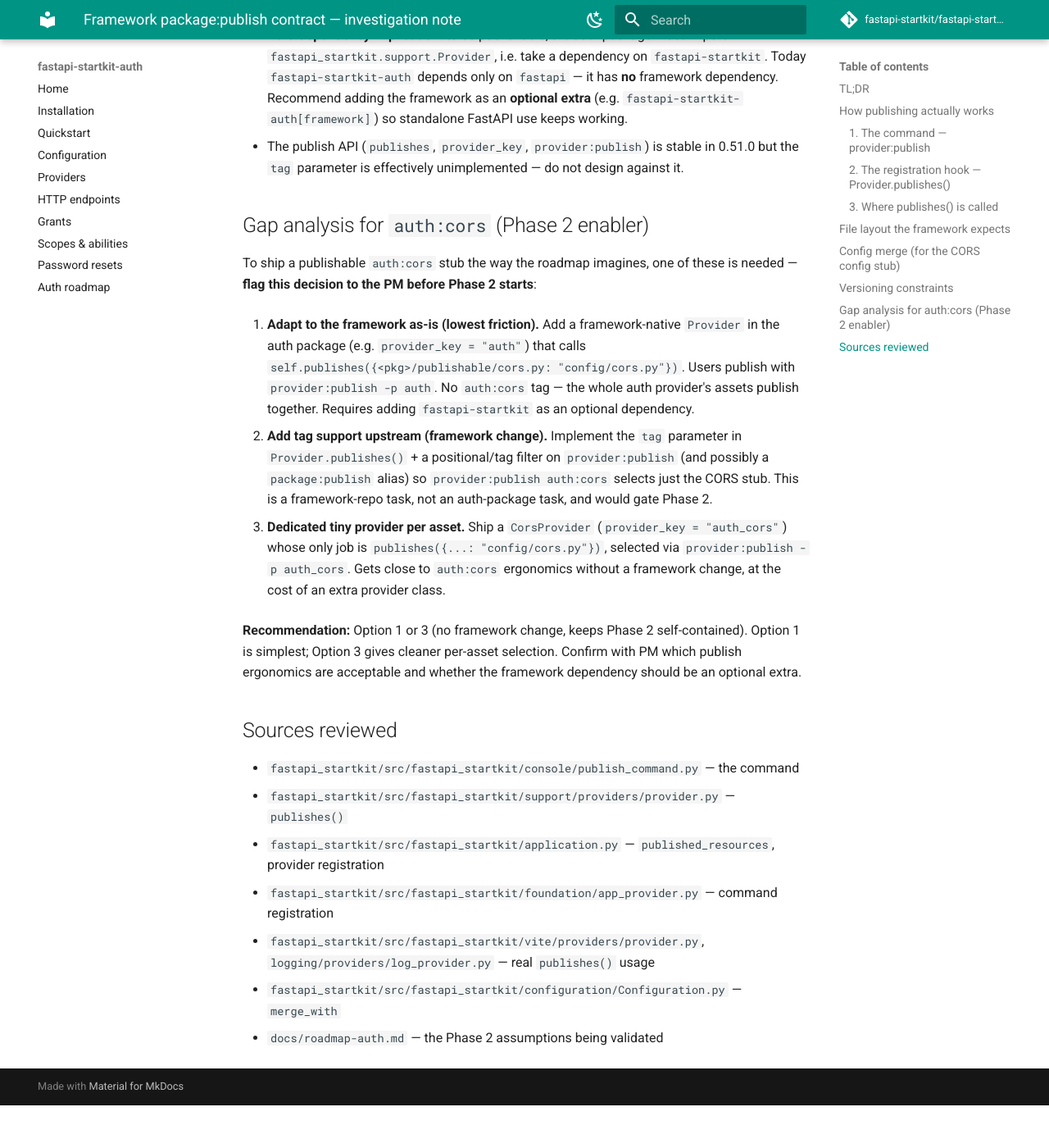
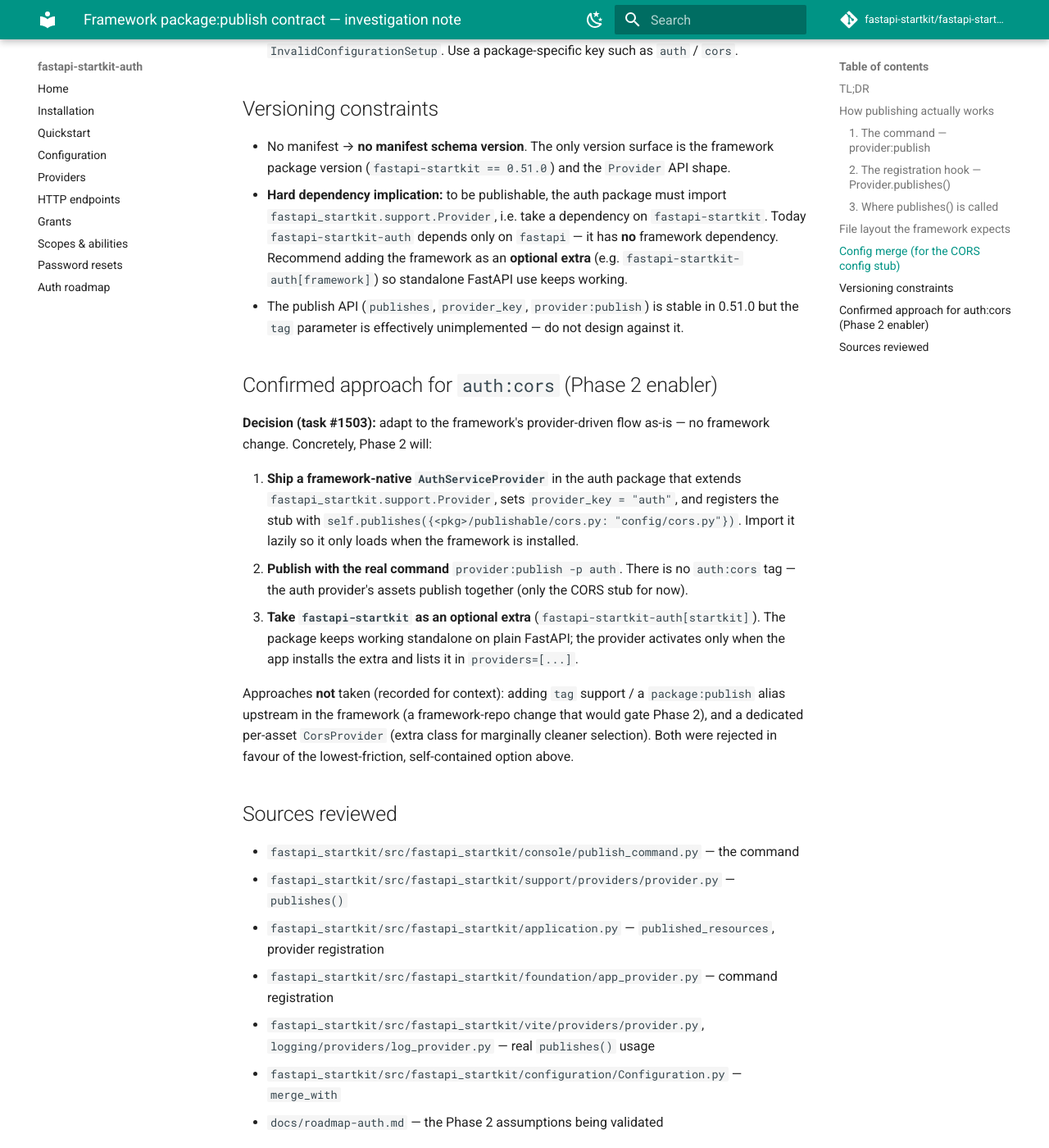
Before and after one commit to fastapi-startkit/fastapi-startkit-auth, an MkDocs documentation site: the page built from docs/notes/package-publish-contract.md, in a window 1280 px wide and 1400 px high, scrolled down 3236 px. Shown: the whole window at 82% size. Built offline with MkDocs 1.6.1 and Material for MkDocs 9.7.7, drawn with Linux system fonts in a browser that asks for light colours; comment, search, counter and statistics services are not loaded; before the commit the page ends 4584 px from its top, so only the background shows below that; some of the changed text lies outside the part shown.

Commit message:
docs: record Phase 2 provider-driven publish decisions
Fold the confirmed task #1503 decisions into the contract note and the roadmap
Phase 2 section: publishing is provider-driven via provider:publish -p auth
(drop package:publish/manifest/tag), the package ships a framework-native
AuthServiceProvider that calls self.publishes({...}), and fastapi-startkit is
an optional [startkit] extra with the package still working standalone. Updates
the Phase 2 public-API/files/config tables and the resolved-decisions list.

```diff
--- a/docs/notes/package-publish-contract.md
+++ b/docs/notes/package-publish-contract.md
@@ -22,9 +22,17 @@
   not publishable as-is.
 
 The roadmap's assumed contract (a `publishable/` directory + a `manifest` file +
-`package:publish auth:cors`) is **not** how the framework works today. Phase 2 needs
-either a small framework change (tag support / a `package:publish` alias) or must adapt
+`package:publish auth:cors`) is **not** how the framework works today. Phase 2 adapts
 to the provider-driven mechanism described below.
+
+> **Decision (task #1503, confirmed by PM).** Phase 2 uses the provider-driven flow
+> as-is — no framework change. The auth package ships a framework-native
+> **`AuthServiceProvider`** (extends `fastapi_startkit.support.Provider`, sets
+> `provider_key`, added to the app's `providers=[...]`) that publishes the CORS stub
+> via `self.publishes({...})`. Users publish with **`provider:publish -p auth`**.
+> `fastapi-startkit` is an **optional extra** (`fastapi-startkit-auth[startkit]`); the
+> package still works standalone on plain FastAPI and the provider activates only when
+> the app opts in. The `package:publish`/manifest/tag approach is dropped.
 
 ## How publishing actually works
 
@@ -132,31 +140,26 @@
 - The publish API (`publishes`, `provider_key`, `provider:publish`) is stable in 0.51.0
   but the `tag` parameter is effectively unimplemented — do not design against it.
 
-## Gap analysis for `auth:cors` (Phase 2 enabler)
+## Confirmed approach for `auth:cors` (Phase 2 enabler)
 
-To ship a publishable `auth:cors` stub the way the roadmap imagines, one of these is
-needed — **flag this decision to the PM before Phase 2 starts**:
+**Decision (task #1503):** adapt to the framework's provider-driven flow as-is — no
+framework change. Concretely, Phase 2 will:
 
-1. **Adapt to the framework as-is (lowest friction).** Add a framework-native
-   `Provider` in the auth package (e.g. `provider_key = "auth"`) that calls
-   `self.publishes({<pkg>/publishable/cors.py: "config/cors.py"})`. Users publish with
-   `provider:publish -p auth`. No `auth:cors` tag — the whole auth provider's assets
-   publish together. Requires adding `fastapi-startkit` as an optional dependency.
+1. **Ship a framework-native `AuthServiceProvider`** in the auth package that extends
+   `fastapi_startkit.support.Provider`, sets `provider_key = "auth"`, and registers the
+   stub with `self.publishes({<pkg>/publishable/cors.py: "config/cors.py"})`. Import it
+   lazily so it only loads when the framework is installed.
+2. **Publish with the real command** `provider:publish -p auth`. There is no `auth:cors`
+   tag — the auth provider's assets publish together (only the CORS stub for now).
+3. **Take `fastapi-startkit` as an optional extra** (`fastapi-startkit-auth[startkit]`).
+   The package keeps working standalone on plain FastAPI; the provider activates only
+   when the app installs the extra and lists it in `providers=[...]`.
 
-2. **Add tag support upstream (framework change).** Implement the `tag` parameter in
-   `Provider.publishes()` + a positional/tag filter on `provider:publish` (and possibly
-   a `package:publish` alias) so `provider:publish auth:cors` selects just the CORS
-   stub. This is a framework-repo task, not an auth-package task, and would gate Phase 2.
-
-3. **Dedicated tiny provider per asset.** Ship a `CorsProvider`
-   (`provider_key = "auth_cors"`) whose only job is `publishes({...: "config/cors.py"})`,
-   selected via `provider:publish -p auth_cors`. Gets close to `auth:cors` ergonomics
-   without a framework change, at the cost of an extra provider class.
-
-**Recommendation:** Option 1 or 3 (no framework change, keeps Phase 2 self-contained).
-Option 1 is simplest; Option 3 gives cleaner per-asset selection. Confirm with PM which
-publish ergonomics are acceptable and whether the framework dependency should be an
-optional extra.
+Approaches **not** taken (recorded for context): adding `tag` support / a
+`package:publish` alias upstream in the framework (a framework-repo change that would
+gate Phase 2), and a dedicated per-asset `CorsProvider` (extra class for marginally
+cleaner selection). Both were rejected in favour of the lowest-friction, self-contained
+option above.
 
 ## Sources reviewed
 
--- a/docs/roadmap-auth.md
+++ b/docs/roadmap-auth.md
@@ -48,11 +48,14 @@
   single handler. New failures (CSRF mismatch, invalid session) join it.
 - **Hashing** — `BcryptHasher` for credentials; API-token secrets use SHA-256
   (high-entropy random input, bcrypt unnecessary and too slow per-request).
-- **Publish flow** — the readme's `uv run python artisan package:publish
-  auth:cors` is the *framework's* artisan command. This package's contract is
-  to ship publishable stubs in a `publishable/` directory with a small manifest
-  the framework discovers (same shape the framework repo already uses for other
-  packages). We ship stubs; the framework copies them.
+- **Publish flow** — publishing is **provider-driven** (confirmed in task #1500,
+  see [package-publish-contract.md](notes/package-publish-contract.md)). There is
+  no manifest and no `package:publish` command. The package ships a framework-native
+  **`AuthServiceProvider`** (extends `fastapi_startkit.support.Provider`) that calls
+  `self.publishes({...})`; users publish the CORS stub with the framework's real
+  command **`provider:publish -p auth`**. The framework dependency is an **optional
+  extra** (`fastapi-startkit-auth[startkit]`) — the package still runs standalone on
+  plain FastAPI, and the provider only activates when the app registers it.
 
 ---
 
@@ -190,6 +193,10 @@
 - Config: `spa` section — `stateful_origins` (Sanctum-style list of first-party
   origins that get cookie auth; others must use tokens), `csrf_exempt_paths`,
   csrf cookie name.
+- Publish: `AuthServiceProvider` (framework-native) exposes the CORS stub to the
+  framework's `provider:publish -p auth`. Only available when the app installs the
+  optional `fastapi-startkit-auth[startkit]` extra and registers the provider in its
+  `providers=[...]` list; the package remains fully usable standalone without it.
 
 ### Files / modules
 
@@ -199,8 +206,10 @@
 | `routes_spa.py` (or extend `routes.py`) | `/__auth__/csrf-cookie` endpoint |
 | `exceptions.py` (change) | `CsrfTokenMismatch(AuthError)` |
 | `sessions/models.py` (change) | `csrf_token` on `SessionRecord`, rotated on login |
-| `publishable/cors.py` + `publishable/manifest` | CORS config stub published by the framework's `artisan package:publish auth:cors` |
+| `provider.py` (change) or `startkit/provider.py` (new) | `AuthServiceProvider(fastapi_startkit.support.Provider)` — `provider_key = "auth"`, calls `self.publishes({<pkg>/publishable/cors.py: "config/cors.py"})`; imported lazily so it only loads when the `[startkit]` extra is present |
+| `publishable/cors.py` | CORS config stub copied into the app by `provider:publish -p auth` |
 | `config.py` (change) | `spa` defaults |
+| `pyproject.toml` (change) | add `startkit = ["fastapi-startkit>=0.51"]` optional extra |
 
 ### Data model & storage
 
@@ -211,14 +220,21 @@
 
 ### Config / publish steps
 
-- `uv run python artisan package:publish auth:cors` copies `publishable/cors.py`
-  into the app's config directory. The stub configures Starlette
-  `CORSMiddleware` with `allow_credentials=True` and an **explicit** origin
-  list (never `*` with credentials) matching `spa.stateful_origins`.
-- The manifest/discovery contract for `package:publish` is being confirmed in a
-  separate parallel investigation (**task #1500**). Its outcome is a hard
-  dependency for this phase's publishable-stub work; the CSRF endpoint and
-  middleware are not blocked by it.
+- `uv run python artisan provider:publish -p auth` copies `publishable/cors.py`
+  into the app's config directory (as `config/cors.py`). The stub configures
+  Starlette `CORSMiddleware` with `allow_credentials=True` and an **explicit**
+  origin list (never `*` with credentials) matching `spa.stateful_origins`.
+- Mechanism (confirmed in **task #1500**, see
+  [package-publish-contract.md](notes/package-publish-contract.md)): publishing is
+  **provider-driven**, not manifest-driven, and there is no `package:publish`
+  command. `AuthServiceProvider.publishes({...})` registers the stub into
+  `application.published_resources`; the framework's `provider:publish` copies it,
+  prompting before overwriting an existing file. Package config defaults are exposed
+  via `merge_config_from` so the published file only *overrides* (use a
+  non-reserved key such as `cors`).
+- Requires the app to install `fastapi-startkit-auth[startkit]` and register
+  `AuthServiceProvider`. The CSRF endpoint and middleware do **not** depend on the
+  framework and work standalone.
 
 ### Security considerations
 
@@ -353,6 +371,11 @@
 2. **SQL persistence is in scope.** Sessions (Phase 1) and API tokens
    (Phase 3) each ship a protocol interface, an in-memory default, and a
    SQL-backed implementation selected via config.
-3. **`package:publish` manifest contract** is under a separate parallel
-   investigation (task #1500); its outcome gates Phase 2's publishable
-   `auth:cors` stub.
+3. **Publish contract is provider-driven** (resolved by task #1500, see
+   [package-publish-contract.md](notes/package-publish-contract.md)). There is no
+   manifest and no `package:publish` command. Phase 2 ships a framework-native
+   `AuthServiceProvider` that publishes the CORS stub via `self.publishes({...})`,
+   published with the real command `provider:publish -p auth`. The `fastapi-startkit`
+   framework is an **optional extra** (`fastapi-startkit-auth[startkit]`); the package
+   works standalone on plain FastAPI and the provider activates only when the app
+   opts in.
```
Also changed, not shown: other parts of docs/roadmap-auth.md (+5 -3 lines).
